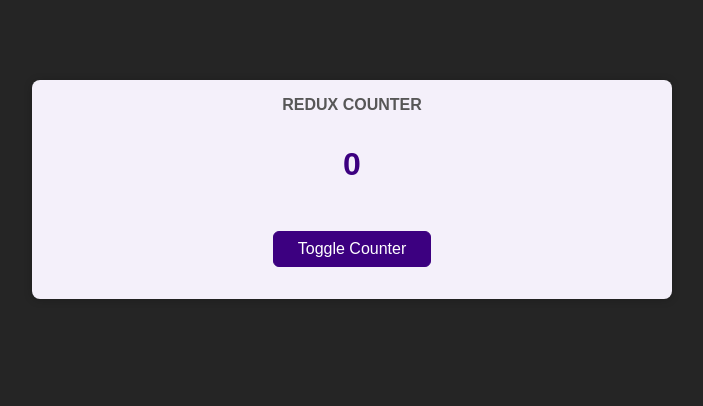
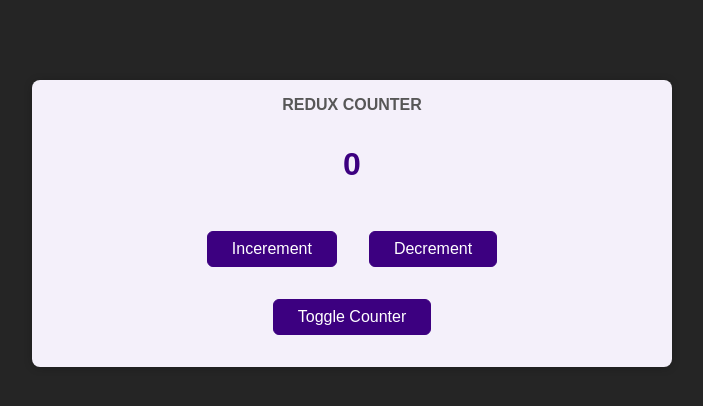
Before and after one commit to KamilKonopski/redux-training, a React (Create React App) app: page / in a window 1280 px wide. Shown: the top 406 px of the page, without its empty margins (288-991 px from the left). Built offline with nearby package versions, Linux system fonts and the light colour scheme.

Commit message:
add incement and decrement feature

```diff
--- a/src/components/Counter.js
+++ b/src/components/Counter.js
@@ -1,9 +1,18 @@
-import { useSelector } from "react-redux";
+import { useDispatch, useSelector } from "react-redux";
 
 import classes from "./Counter.module.css";
 
 const Counter = () => {
+	const dispatch = useDispatch();
 	const counter = useSelector((state) => state.counter);
+
+	const incrementHandler = () => {
+		dispatch({ type: "increment" });
+	};
+
+	const decrementHandler = () => {
+		dispatch({ type: "decrement" });
+	};
 
 	const toggleCounterHandler = () => {};
 
@@ -11,6 +20,10 @@
 		<main className={classes.counter}>
 			<h1>Redux Counter</h1>
 			<div className={classes.value}>{counter}</div>
+			<div>
+				<button onClick={incrementHandler}>Incerement</button>
+				<button onClick={decrementHandler}>Decrement</button>
+			</div>
 			<button onClick={toggleCounterHandler}>Toggle Counter</button>
 		</main>
 	);
```
